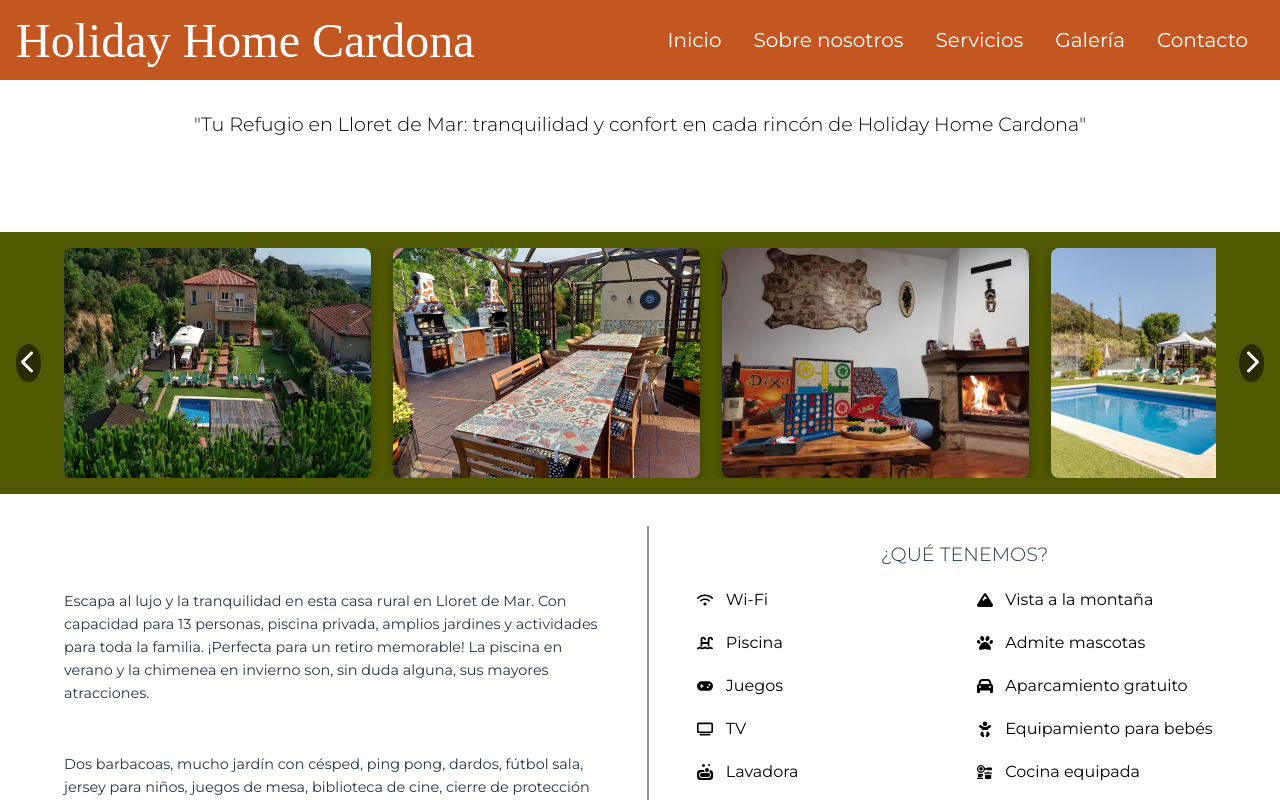
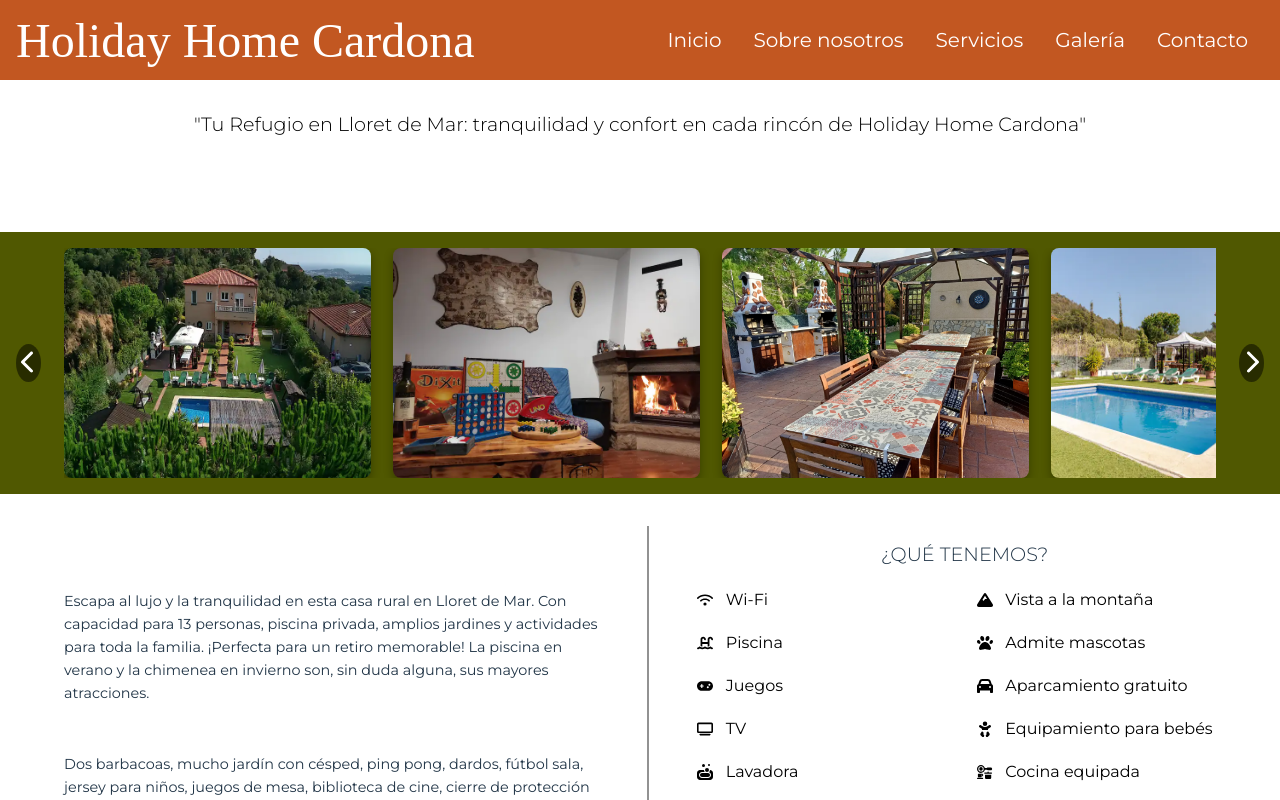
Before and after one commit to SaraJoLo/H.H.Cardona, a React (Vite) app: page / in a window 1280 px wide. Shown: the top 800 px of the page. Built offline with nearby package versions, Linux system fonts and the light colour scheme; a web font is replaced by a local one.

Commit message:
server config

```diff
--- a/package.json
+++ b/package.json
@@ -20,6 +20,7 @@
     "@fortawesome/free-solid-svg-icons": "^6.6.0",
     "@fortawesome/react-fontawesome": "^0.2.2",
     "@vitejs/plugin-react": "^4.3.3",
+    "hhcardona": "file:",
     "leaflet": "^1.9.4",
     "react": "^18.3.1",
     "react-dom": "^18.3.1",
--- /dev/null
+++ b/public/assets/json/img.json
@@ -0,0 +1,17 @@
+{
+    "images": [
+      "/assets/greatviews/drone.webp",
+      "/assets/livingroom/livingsiete.webp",
+      "/assets/garden/chiringuitocinco.jpg",
+      "/assets/garden/frentederecho.webp",
+      "/assets/livingroom/living8.jpg",
+      "/assets/garden/inicio1.webp",
+      "/assets/greatviews/asaodres.jpg",
+      "/assets/garden/dronetres.webp",
+      "/assets/rooms/room11.jpg",
+      "/assets/garden/frentederecho.webp",
+      "/assets/garden/uno.webp",
+      "/assets/livingroom/living5.webp",
+      "/assets/garden/dos.webp"
+    ]
+  }
--- a/src/components/carrousel/carrousel.jsx
+++ b/src/components/carrousel/carrousel.jsx
@@ -22,7 +22,7 @@ const Carrousel = ({ images }) => {
                 <div className="image-wrapper">
                     {images.map((image, index) => (
 
-                        <img key={index} src={image} alt={`Slide ${index + 1}`} className="carousel-image" />
+                        <img key={index} src={image} alt={`Carousel item ${index + 1}`} className="carousel-image" />
 
                     ))}
                 </div>
--- a/src/pages/Home/home.jsx
+++ b/src/pages/Home/home.jsx
@@ -6,6 +6,8 @@ import Map from '../../components/map/map';
 import { FontAwesomeIcon } from '@fortawesome/react-fontawesome';
 import { faWifi, faSoap, faMountain, faSwimmingPool, faPaw, faGamepad, faCar, faTv, faBaby, faKitchenSet, faChevronRight } from '@fortawesome/free-solid-svg-icons';
 import InfoService from '../../components/infoservice/infoservice';
+import { useState } from 'react';
+import { useEffect } from 'react';
 
 const amenities = [
   { icon: faWifi, label: "Wi-Fi" },
@@ -19,23 +21,22 @@ const amenities = [
   { icon: faSoap, label: "Lavadora" },
   { icon: faKitchenSet, label: "Cocina equipada" },
 ]
-const images = [
-  '../public/assets/greatviews/drone.webp',
-  '../public/assets/garden/chiringuitocinco.jpg',
-  '../public/assets/livingroom/livingsiete.webp',
-  '../public/assets/garden/frentederecho.webp',
-  '../public/assets/livingroom/living8.jpg',
-  '../public/assets/garden/inicio1.webp',
-  '../public/assets/greatviews/asaodres.jpg',
-  '../public/assets/garden/dronetres.webp',
-  '../public/assets/rooms/room11.jpg',
-  '../public/assets/garden/frentederecho.webp',
-  '../public/assets/garden/uno.webp',
-  '../public/assets/livingroom/living5.webp',
-  '../public/assets/garden/dos.webp',
-];
 
 function Home() {
+  const [images,setImages] = useState([])
+  useEffect(() => {
+    fetch('./assets/json/img.json')
+    .then((res) => {
+      if (!res.ok) {
+        throw new Error('Error fetching the images');
+      }
+      return res.json();
+    })
+    .then((data) => {
+      setImages(data.images || []);
+    })
+  },[])
+
   return (
     <div className="home-container">
       <div className='subtitle'>
--- a/vite.config.ts
+++ b/vite.config.ts
@@ -4,6 +4,8 @@ import react from '@vitejs/plugin-react';
 export default defineConfig({
     plugins: [react()],
     server: {
+        host:true,
+        port:3000,
         proxy: {
         '/api': 'http://localhost:3000',
         },
```
Also changed, not shown: 2 other files (tests, documents, lock files or other folders).
